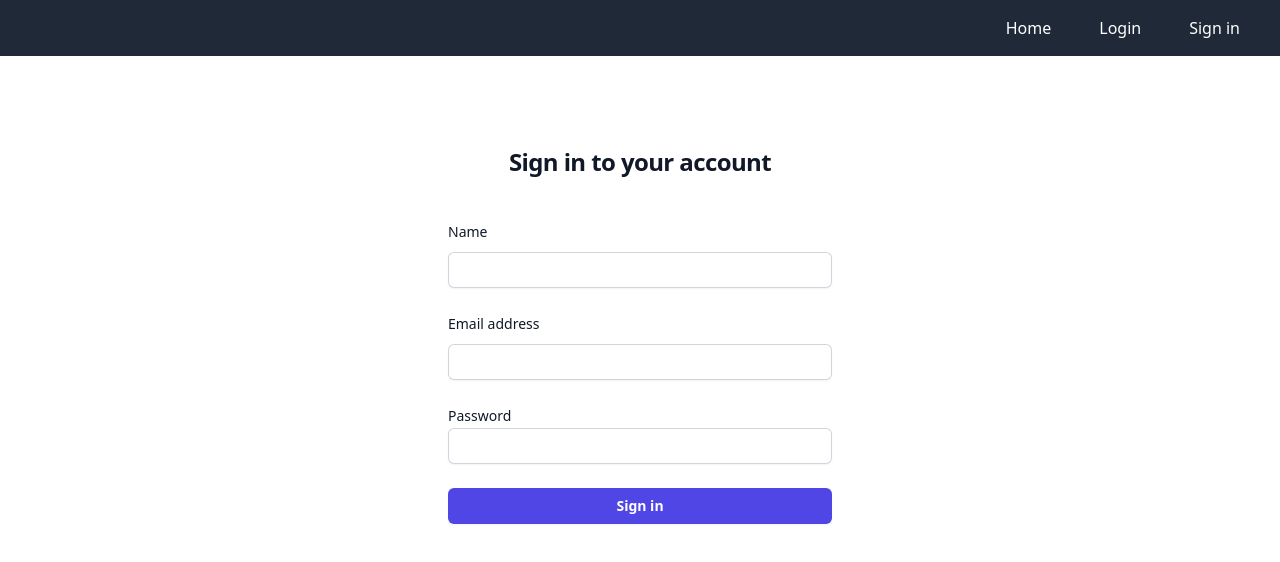
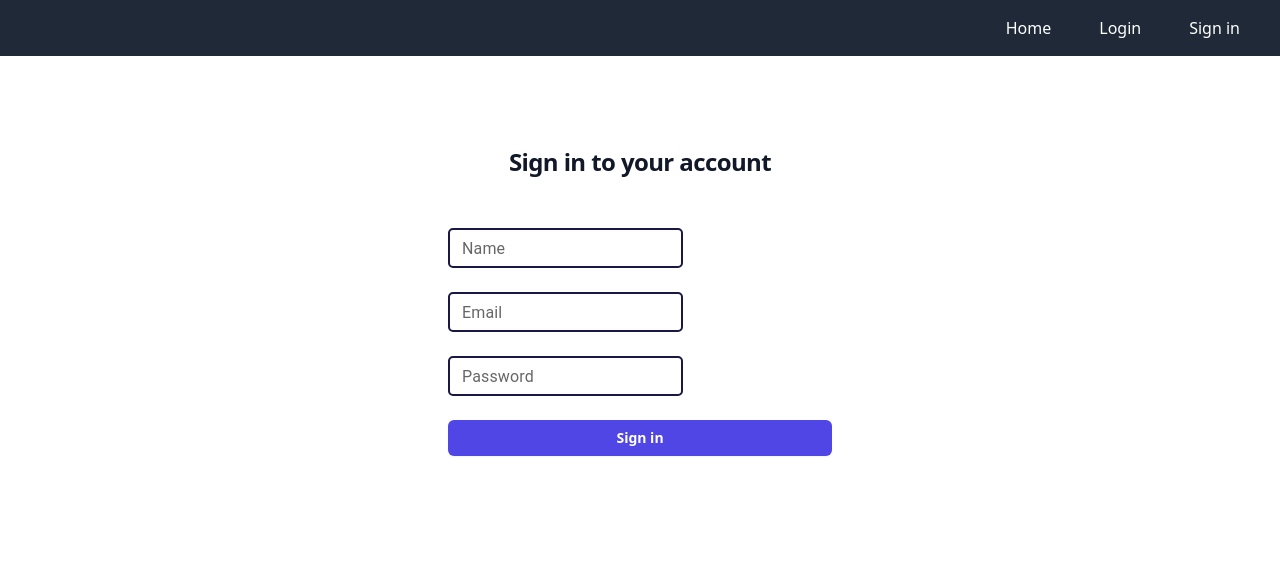
Before and after one commit to SaaammmyyyS/CS_Elective, a React (Create React App) app in the folder frontend/: page /register in a window 1280 px wide. Shown: the top 562 px of the page. Built offline with nearby package versions, Linux system fonts and the light colour scheme.

Commit message:
chore: replaced input btn into TextField component

```diff
--- a/frontend/src/pages/Register.tsx
+++ b/frontend/src/pages/Register.tsx
@@ -1,5 +1,6 @@
 import React, {SyntheticEvent, useState} from 'react';
 import Navbar from '../components/navbar';
+import TextField from '../components/ui/TextField';
 
 const Register = () => {
   const [name, setName] = useState('');
@@ -35,30 +36,45 @@ const Register = () => {
         <div className="sm:mx-auto sm:w-full sm:max-w-sm">
           <h2 className="mt-10 text-center text-2xl font-bold leading-9 tracking-tight text-gray-900">Sign in to your account</h2>
         </div>
-
         <div className="mt-10 sm:mx-auto sm:w-full sm:max-w-sm">
           <form className="space-y-6" onSubmit={submit}>
             <div>
-              <label htmlFor="name" className="block text-sm font-medium leading-6 text-gray-900">Name</label>
               <div className="mt-2">
-                <input id="name" name="name" onChange={e => setName(e.target.value)} autoComplete="name" required className="block w-full rounded-md border-0 py-1.5 text-gray-900 shadow-sm ring-1 ring-inset ring-gray-300 placeholder:text-gray-400 focus:ring-2 focus:ring-inset focus:ring-indigo-600 sm:text-sm sm:leading-6"></input>
+                <TextField
+                  id="name"
+                  label="Name"
+                  type="text"
+                  value={name}
+                  onChange={e => setName(e.target.value)}
+                  name="email"
+                />
               </div>
             </div>
-
             <div>
-              <label htmlFor="email" className="block text-sm font-medium leading-6 text-gray-900">Email address</label>
               <div className="mt-2">
-                <input id="email" name="email" type="email" onChange={e => setEmail(e.target.value)} autoComplete="email" required className="block w-full rounded-md border-0 py-1.5 text-gray-900 shadow-sm ring-1 ring-inset ring-gray-300 placeholder:text-gray-400 focus:ring-2 focus:ring-inset focus:ring-indigo-600 sm:text-sm sm:leading-6"></input>
+                <TextField
+                  id="email"
+                  label="Email"
+                  type="email"
+                  value={email}
+                  onChange={e => setEmail(e.target.value)}
+                  name="email"
+                />
               </div>
             </div>
 
             <div>
               <div className="mt-2">
-                <label htmlFor="password" className="block text-sm font-medium leading-6 text-gray-900">Password</label>
-                <input id="password" name="password" onChange={e => setPassword(e.target.value)} type="password" autoComplete="current-password" required className="block w-full rounded-md border-0 py-1.5 text-gray-900 shadow-sm ring-1 ring-inset ring-gray-300 placeholder:text-gray-400 focus:ring-2 focus:ring-inset focus:ring-indigo-600 sm:text-sm sm:leading-6"></input>
+                <TextField
+                  id="password"
+                  label="Password"
+                  type="password"
+                  value={password}
+                  onChange={e => setPassword(e.target.value)}
+                  name="password"
+                />
               </div>
             </div>
-
             <div>
               <button type="submit" className="flex w-full justify-center rounded-md bg-indigo-600 px-3 py-1.5 text-sm font-semibold leading-6 text-white shadow-sm hover:bg-indigo-500 focus-visible:outline focus-visible:outline-2 focus-visible:outline-offset-2 focus-visible:outline-indigo-600">Sign in</button>
             </div>
```
